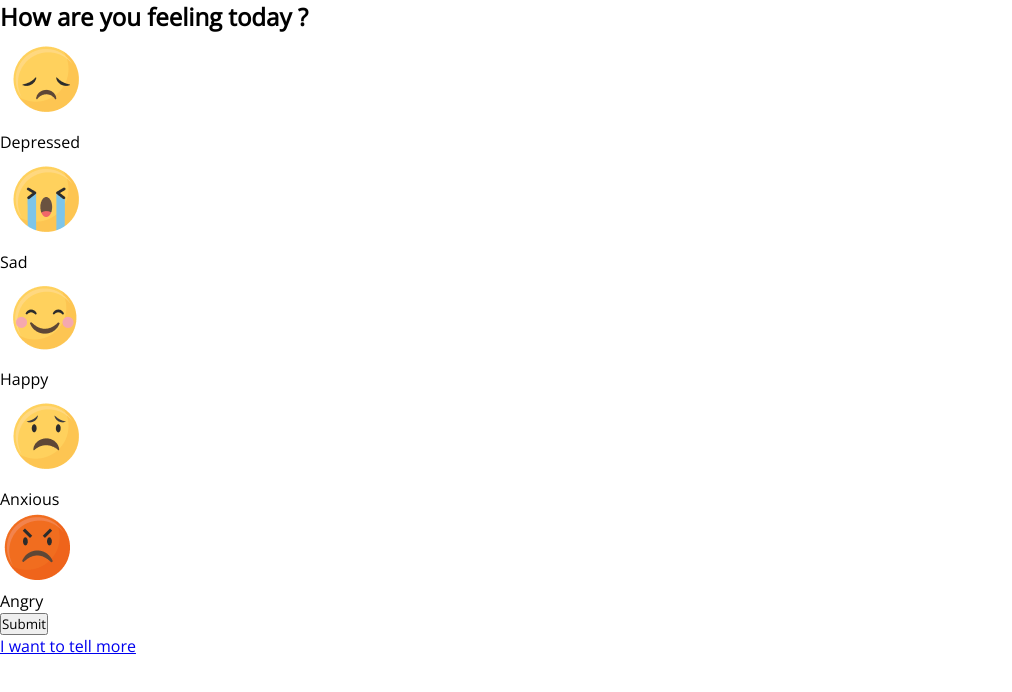
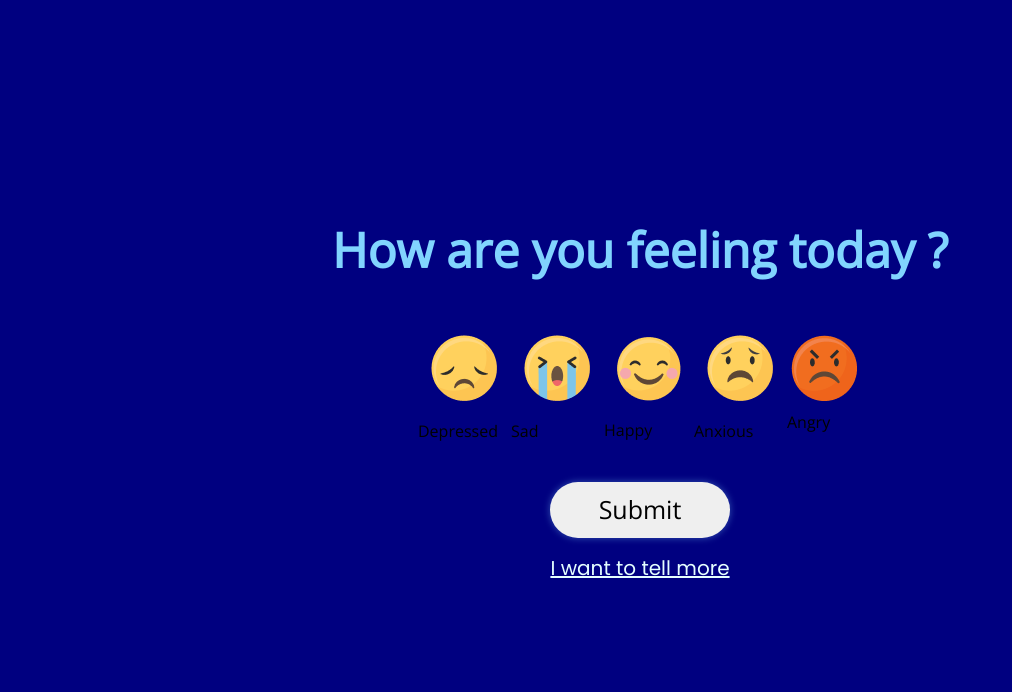
Before and after one commit to niloysikdar/Sukoon, a React (Create React App) app: page /feelings in a window 1280 px wide. Shown: the top 692 px of the page, without its empty margins (0-1012 px from the left). Built offline with nearby package versions, Linux system fonts and the light colour scheme; no server answers.

Commit message:
JSX updated

```diff
--- a/src/components/Feelings/Feelings.jsx
+++ b/src/components/Feelings/Feelings.jsx
@@ -1,14 +1,14 @@
 import { FeelingsList } from "./FeelingsList";
 import { useState } from "react";
 import { Link } from "react-router-dom";
-import "./Feelings.module.css";
+import classes from "./Feelings.module.css";
 
 const Feelings = () => {
   const [current, setCurrent] = useState("");
   return (
-    <div className="main">
+    <div className={classes.main}>
       <h2>How are you feeling today ?</h2>
-      <div className="feelings">
+      <div className={classes.feelings}>
         {FeelingsList.map((item) => {
           return (
             <div
@@ -25,12 +25,12 @@ const Feelings = () => {
         })}
       </div>
       <Link to={current === "Happy" ? "/activities" : "/activities2"}>
-        <button className="button">
+        <button className={classes.button}>
           <span>Submit </span>
         </button>
       </Link>
       <Link to="/tellmore">
-        <p className="tellmore">I want to tell more</p>
+        <p className={classes.tellmore}>I want to tell more</p>
       </Link>
     </div>
   );
--- a/src/components/Login/Login.jsx
+++ b/src/components/Login/Login.jsx
@@ -2,7 +2,7 @@ import { useEffect } from "react";
 import { useHistory } from "react-router-dom";
 import Sawo from "sawo";
 import logo from "../../assets/login/logo.svg";
-import "./Login.module.css";
+import classes from "./Login.module.css";
 
 const { REACT_APP_API_SAWO } = process.env;
 
@@ -23,12 +23,12 @@ const Login = () => {
   }, [history]);
 
   return (
-    <div className="main_login">
-      <div className="splash">
+    <div className={classes.main_login}>
+      <div className={classes.splash}>
         <img src={logo} alt="Logo" />
-        <h2 className="title">Sukoon</h2>
+        <h2 className={classes.title}>Sukoon</h2>
       </div>
-      <div className="login">
+      <div className={classes.login}>
         <h2>Login</h2>
         <div id="sawo-container"></div>
       </div>
--- a/src/index.js
+++ b/src/index.js
@@ -1,6 +1,6 @@
 import React from "react";
 import ReactDOM from "react-dom";
-import "./index.module.css";
+import "./index.css";
 import App from "./App";
 import { BrowserRouter } from "react-router-dom";
 
```
Also changed, not shown: src/index.css (renamed from src/index.module.css).
